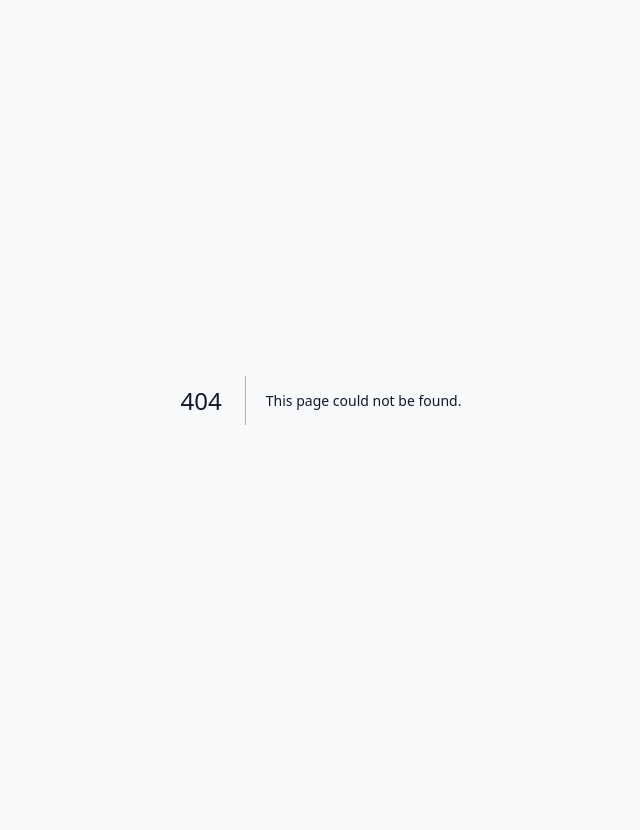
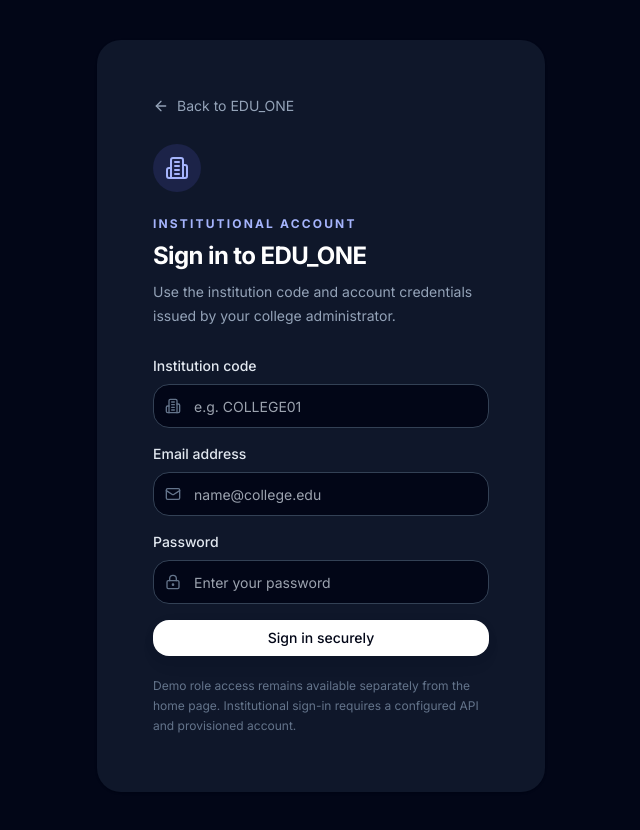
Before and after one commit to Bharath496/EDU_ONE, a Next.js app in the folder apps/web/: page /auth/sign-in in a window 1280 px wide. Before the commit this address had no page. Shown: the whole page, without its empty margins (319-959 px from the left). Before the commit the page ends 800 px from the top, so only its background shows below. Built offline with nearby package versions, Linux system fonts and the light colour scheme; no server answers.

Commit message:
feat(web): add institutional sign-in screen

```diff
--- /dev/null
+++ b/apps/web/app/auth/sign-in/page.tsx
@@ -0,0 +1,85 @@
+'use client'
+
+import { FormEvent, useState } from 'react'
+import { useRouter } from 'next/navigation'
+import { ArrowLeft, Building2, LockKeyhole, Mail } from 'lucide-react'
+import { Button } from '@/components/ui/Button'
+import { Card, CardContent } from '@/components/ui/Card'
+import { api } from '@/lib/api'
+import { useAuthStore } from '@/lib/auth-store'
+import type { User } from '@/lib/types'
+
+export default function InstitutionalSignInPage() {
+  const router = useRouter()
+  const setInstitutionalAuth = useAuthStore((state) => state.setInstitutionalAuth)
+  const [institutionCode, setInstitutionCode] = useState('')
+  const [email, setEmail] = useState('')
+  const [password, setPassword] = useState('')
+  const [error, setError] = useState('')
+  const [submitting, setSubmitting] = useState(false)
+
+  const submit = async (event: FormEvent<HTMLFormElement>) => {
+    event.preventDefault()
+    setError('')
+    setSubmitting(true)
+    try {
+      const session = await api.login(institutionCode.trim(), email.trim(), password)
+      setInstitutionalAuth(session.user as User, session.access_token)
+      router.replace('/dashboard')
+    } catch (err: any) {
+      const message = err?.response?.data?.detail
+      setError(typeof message === 'string' ? message : 'Unable to sign in. Check the API connection and your credentials.')
+    } finally {
+      setSubmitting(false)
+    }
+  }
+
+  return (
+    <main className="flex min-h-screen items-center justify-center bg-slate-950 px-5 py-10 text-white">
+      <Card className="w-full max-w-md border-slate-800 bg-slate-900 text-white">
+        <CardContent className="p-7 sm:p-8">
+          <button onClick={() => router.push('/')} className="mb-7 inline-flex items-center gap-2 text-sm text-slate-400 hover:text-white">
+            <ArrowLeft className="h-4 w-4" /> Back to EDU_ONE
+          </button>
+          <div className="mb-6 flex h-12 w-12 items-center justify-center rounded-2xl bg-indigo-500/15 text-indigo-300">
+            <Building2 className="h-6 w-6" />
+          </div>
+          <p className="text-xs font-bold uppercase tracking-[0.18em] text-indigo-300">Institutional account</p>
+          <h1 className="mt-2 text-2xl font-bold tracking-tight">Sign in to EDU_ONE</h1>
+          <p className="mt-2 text-sm leading-6 text-slate-400">Use the institution code and account credentials issued by your college administrator.</p>
+
+          <form onSubmit={submit} className="mt-7 space-y-4">
+            <label className="block">
+              <span className="mb-2 block text-sm font-medium text-slate-200">Institution code</span>
+              <div className="relative">
+                <Building2 className="pointer-events-none absolute left-3 top-3.5 h-4 w-4 text-slate-500" />
+                <input required minLength={2} maxLength={40} value={institutionCode} onChange={(event) => setInstitutionCode(event.target.value)} autoComplete="organization" placeholder="e.g. COLLEGE01" className="h-11 w-full rounded-xl border border-slate-700 bg-slate-950 pl-10 pr-3 text-sm outline-none focus:border-indigo-400" />
+              </div>
+            </label>
+            <label className="block">
+              <span className="mb-2 block text-sm font-medium text-slate-200">Email address</span>
+              <div className="relative">
+                <Mail className="pointer-events-none absolute left-3 top-3.5 h-4 w-4 text-slate-500" />
+                <input required type="email" maxLength={254} value={email} onChange={(event) => setEmail(event.target.value)} autoComplete="username" placeholder="name@college.edu" className="h-11 w-full rounded-xl border border-slate-700 bg-slate-950 pl-10 pr-3 text-sm outline-none focus:border-indigo-400" />
+              </div>
+            </label>
+            <label className="block">
+              <span className="mb-2 block text-sm font-medium text-slate-200">Password</span>
+              <div className="relative">
+                <LockKeyhole className="pointer-events-none absolute left-3 top-3.5 h-4 w-4 text-slate-500" />
+                <input required type="password" maxLength={1024} value={password} onChange={(event) => setPassword(event.target.value)} autoComplete="current-password" placeholder="Enter your password" className="h-11 w-full rounded-xl border border-slate-700 bg-slate-950 pl-10 pr-3 text-sm outline-none focus:border-indigo-400" />
+              </div>
+            </label>
+
+            {error && <p role="alert" className="rounded-xl border border-red-500/30 bg-red-500/10 px-3 py-2 text-sm text-red-200">{error}</p>}
+            <Button type="submit" disabled={submitting} className="w-full bg-white text-slate-950 hover:bg-slate-100">
+              {submitting ? 'Signing in...' : 'Sign in securely'}
+            </Button>
+          </form>
+
+          <p className="mt-5 text-xs leading-5 text-slate-500">Demo role access remains available separately from the home page. Institutional sign-in requires a configured API and provisioned account.</p>
+        </CardContent>
+      </Card>
+    </main>
+  )
+}
```
